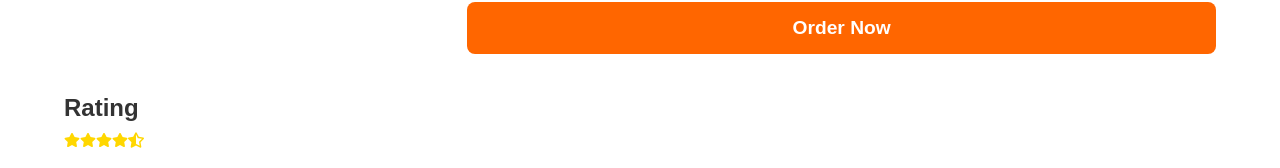
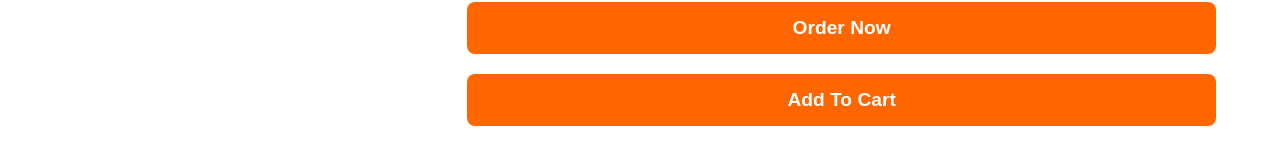
Before and after one commit to VESIT-CMPN-Projects/2024-25-SE47, a React (Vite) app in the folder frontend/: page /product/brown-rice in a window 1280 px wide. Shown: the part 488-656 px from the top of the page. Built offline with nearby package versions, Linux system fonts and the light colour scheme.

Commit message:
BrownRiceInfo Updated

```diff
--- a/frontend/src/pages/ProductDetail/BrownRiceInfo.jsx
+++ b/frontend/src/pages/ProductDetail/BrownRiceInfo.jsx
@@ -1,74 +1,3 @@
-
-// import React from "react";
-// import styles from "./BrownRiceInfo.module.css"; // CSS Module
-// import StarRating from "../../components/StarRating"; // Adjust import path if needed
-// import brownRiceImg from "../../assets/rice/brownrice.png"; // Adjust path if needed
-
-// const BrownRiceInfo = () => {
-//   return (
-//     <div className={styles.container}>
-//       {/* Row with Image (Left) and Description (Right) */}
-//       <div className={styles.productRow}>
-//         <div className={styles.imageContainer}>
-//           <img
-//             src={brownRiceImg}
-//             alt="Brown Rice"
-//             className={styles.productImage}
-//           />
-//         </div>
-//         <div className={styles.infoContainer}>
-//            <h1 className={styles.title}>Brown Rice</h1>
-//            <p className={styles.description}>
-//              Brown rice is a highly nutritious whole grain that retains its bran
-//              and germ layers, making it a healthier alternative to white rice.
-//              Unlike white rice, which undergoes milling and polishing, brown rice
-//              maintains its natural fiber, vitamins, and minerals, providing
-//              numerous health benefits. It is rich in dietary fiber, which aids
-//              digestion, supports gut health, and helps in weight management.
-//            </p>
-//            <p className={styles.description}>
-//              Additionally, brown rice is packed with essential nutrients like
-//              magnesium, iron, B vitamins, and antioxidants, all of which
-//              contribute to overall well-being. Its high fiber content helps
-//              regulate cholesterol levels, reducing the risk of heart disease.
-//            </p>
-//            <p className={styles.description}>
-//                  With its impressive nutritional profile and rich taste, brown rice is
-//            an excellent choice for those looking to maintain a balanced diet.
-//            </p>
-//          </div>
-//       </div>
-
-//       {/* Rating & Reviews Section */}
-//       <div className={styles.ratingReviews}>
-//         <div className={styles.ratingSection}>
-//           <h2>Rating</h2>
-//           <StarRating rating={4.5} /> {/* Example rating (4.5 out of 5) */}
-//         </div>
-
-//         <div className={styles.reviewsSection}>
-//           <h2>Customer Reviews</h2>
-//           <div className={styles.review}>
-//             <strong>John Doe</strong>
-//             <p>
-//               I love the nutty flavor of brown rice. It's so healthy and cooks
-//               perfectly every time!
-//             </p>
-//           </div>
-//           <div className={styles.review}>
-//             <strong>Jane Smith</strong>
-//             <p>
-//               Great quality! I switched from white rice to brown rice and feel
-//               so much better.
-//             </p>
-//           </div>
-
-//         </div>
-//       </div>
-//     </div>
-//   );
-// };
-
 // export default BrownRiceInfo;
 import React from "react";
 import styles from "./BrownRiceInfo.module.css"; // CSS Module
@@ -112,6 +41,9 @@ const BrownRiceInfo = () => {
      <div className={styles.orderNowContainer}>
        <button className={styles.orderNowButton}>Order Now</button>
      </div>
+     <div className={styles.orderNowContainer}>
+       <button className={styles.orderNowButton}>Add To Cart </button>
+     </div>
 
       <div className={styles.ratingReviews}>
         <div className={styles.ratingSection}>
```
